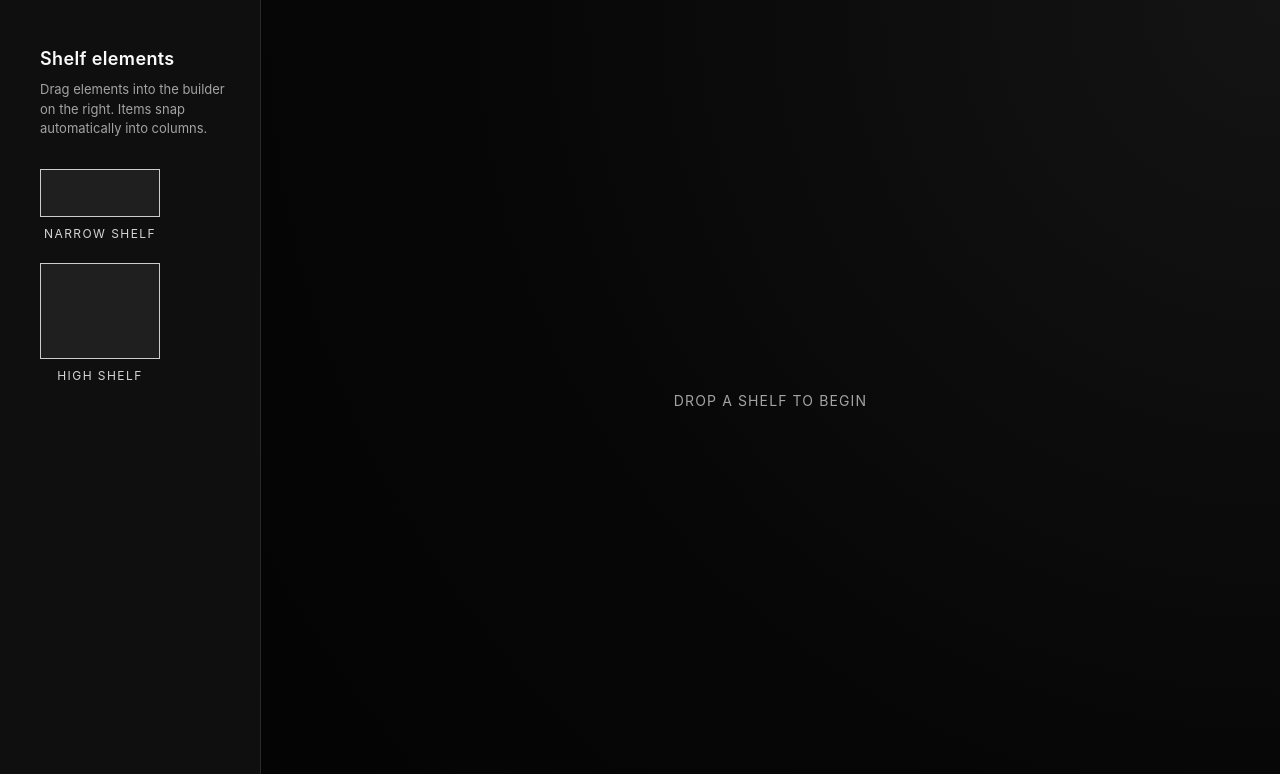
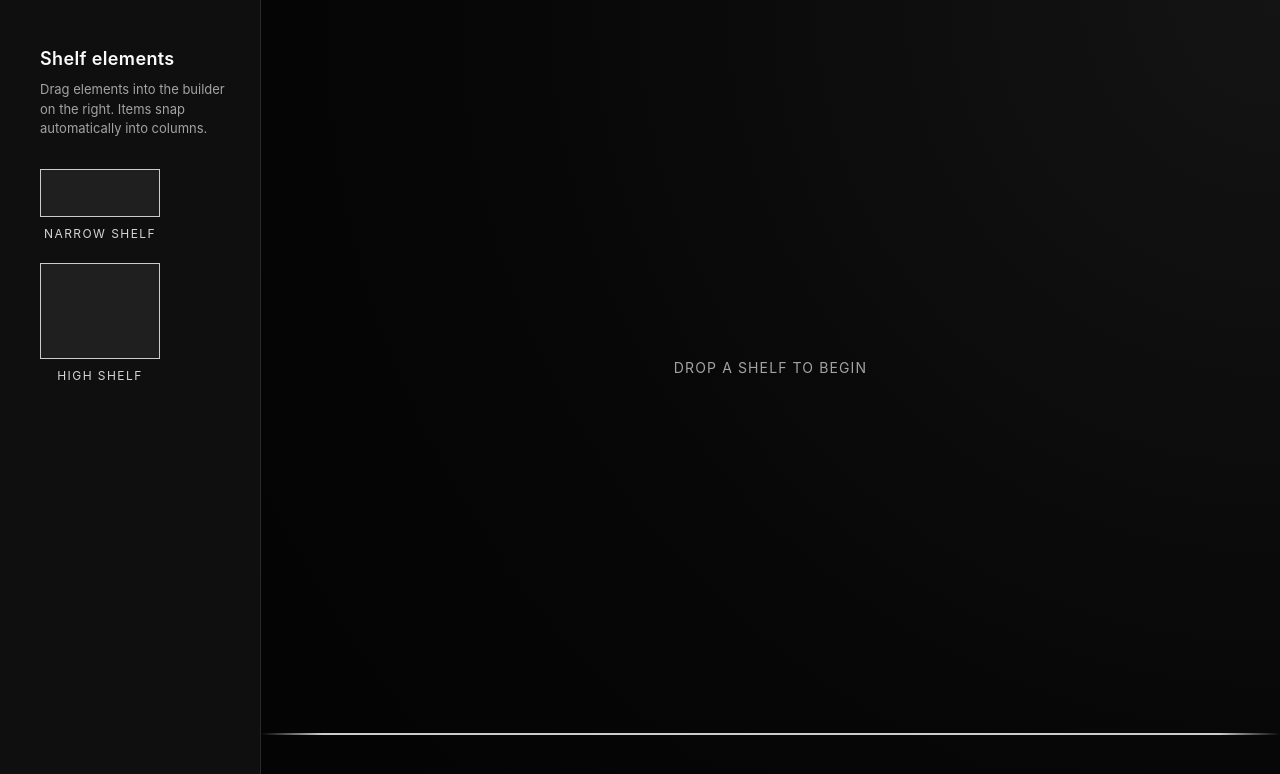
Before and after one commit to Scr1pting/lagertool, a React (Vite) app: page / in a window 1280 px wide. Shown: the top 774 px of the page. Built offline with nearby package versions, Linux system fonts and the light colour scheme.

Commit message:
Add fade on both sides of Canvas

```diff
--- a/src/features/shelves/components/Canvas.module.css
+++ b/src/features/shelves/components/Canvas.module.css
@@ -5,29 +5,33 @@
   justify-content: center;
   box-sizing: border-box;
   overflow-x: scroll;
-}
+
+  -webkit-mask-image: linear-gradient(to right, transparent, black 6%, black 94%, transparent);
+  mask-image: linear-gradient(to right, transparent, black 6%, black 94%, transparent);}
 
 .workspace {
   position: relative;
+  margin-bottom: 65px;
+  border-bottom: 2px solid #cccccc;
   flex: 1;
   display: flex;
   align-items: flex-end;
   justify-content: center;
   gap: 0;
-  min-height: 420px;
 }
 
 .columnsArea {
   display: flex;
   justify-content: center;
-  align-items: flex-end;
+  align-items: stretch;
   flex-shrink: 0;
-  min-height: 360px;
+  min-height: 200px;
+  align-self: stretch;
 }
 
 .edgeDropZone {
   flex: 1;
-  min-width: 80px;
+  min-width: 90px;
   align-self: stretch;
 }
 
--- a/src/features/shelves/components/Palette.module.css
+++ b/src/features/shelves/components/Palette.module.css
@@ -1,7 +1,6 @@
 .palette {
   position: relative;
   width: 200px;
-  height: 100%;
   gap: 30px;
   padding: 45px 20px 30px 40px;
   display: flex;
```
